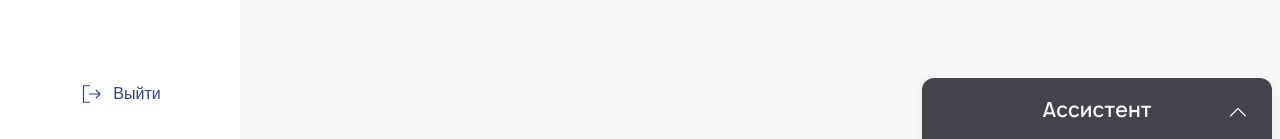
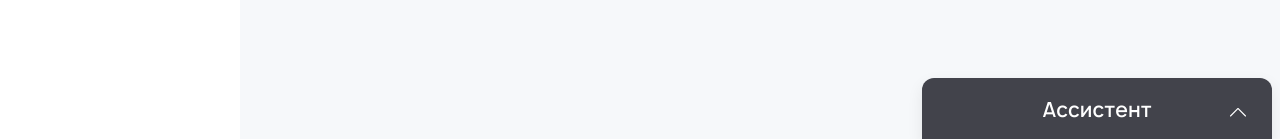
Before and after one commit to breadkvass/hackathon, a React (Vite) app: page /teams in a window 1280 px wide. Shown: the part 658-797 px from the top of the page. Built offline with nearby package versions, Linux system fonts and the light colour scheme.

Commit message:
delete SIgnOut from tabMenu

```diff
--- a/src/components/tabMenu/tabMenu.tsx
+++ b/src/components/tabMenu/tabMenu.tsx
@@ -1,6 +1,5 @@
 import { useState } from 'react';
 import Tab from './tab/tab';
-import SignOut from '../icons/signOut/signOut';
 import styles from './tabMenu.module.css';
 
 const TabMenu = () => {
@@ -21,11 +20,6 @@
                 <Tab tab={'teams'} items={items} onClickHandler={() => setChecked('teams')} checkedTab={checked} />
                 <Tab tab={'employees'} items={employees} onClickHandler={() => setChecked('employees')} checkedTab={checked} />
             </ul>
-            <button className={styles.signout}>
-                <SignOut />
-                Выйти
-            </button>
-
         </nav>
     );
 }
```
